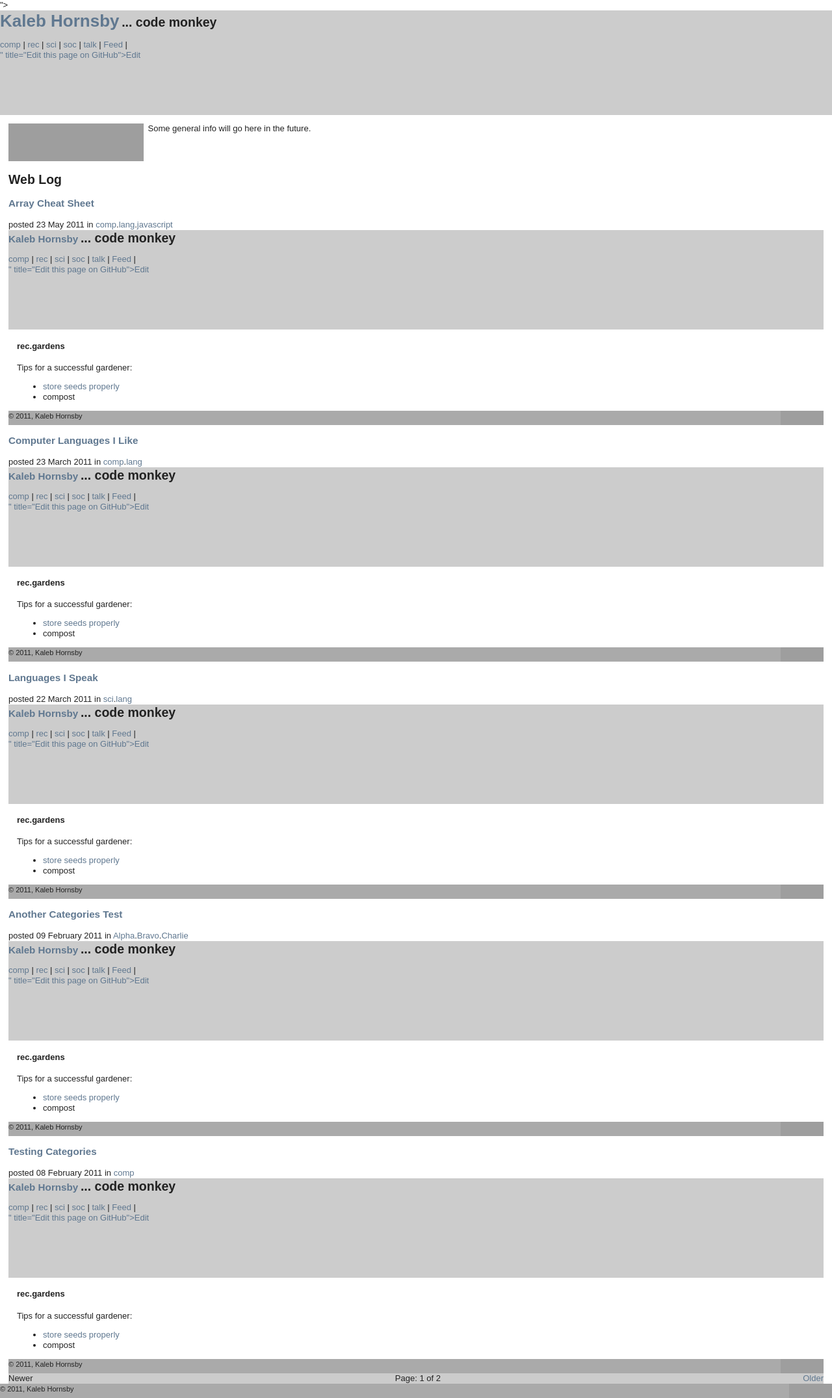
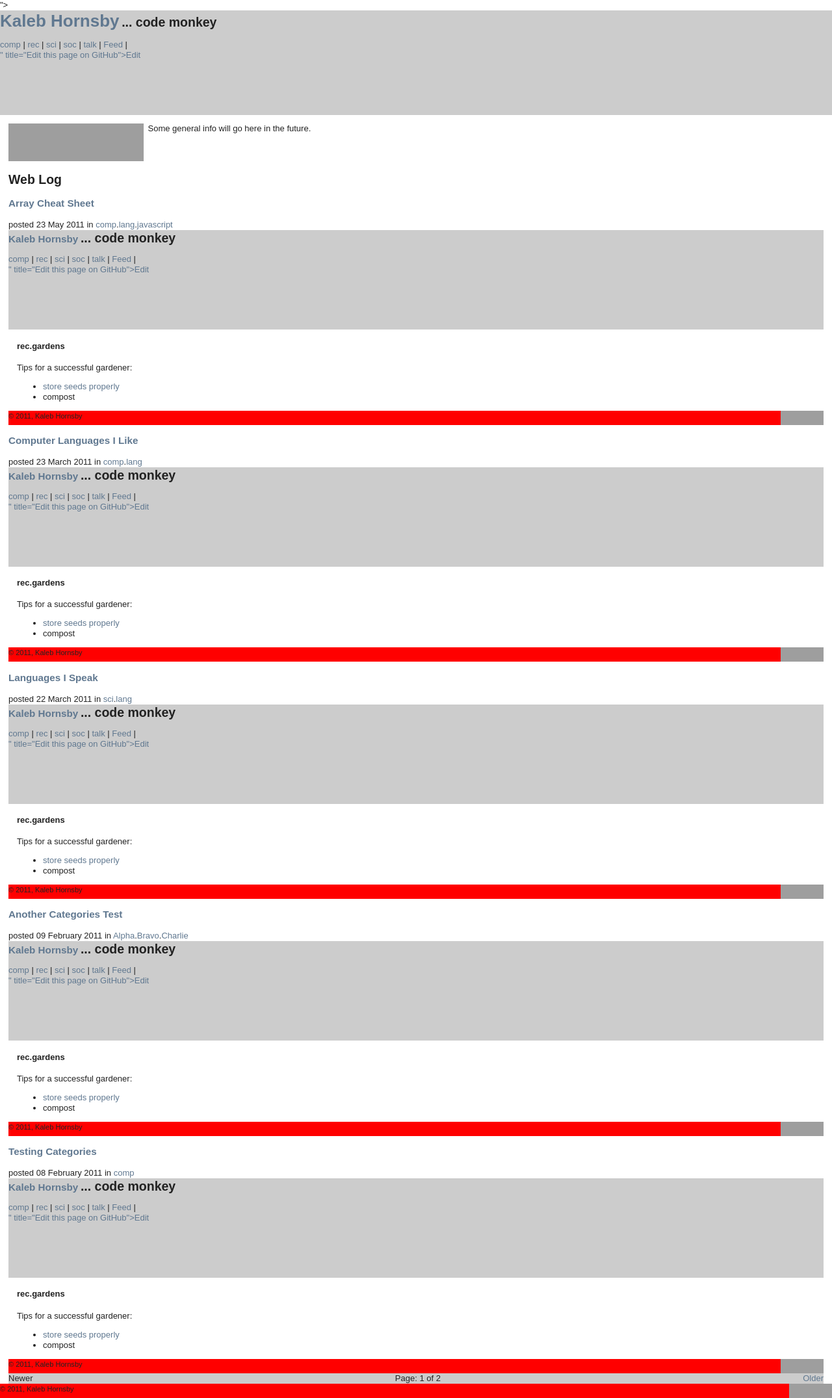
Before and after one commit to kaleb/kaleb.github.com, a Jekyll site: the page built from index.html, in a window 1280 px wide. Shown: the whole page at 65% size. Built offline with Jekyll 4.4.1, drawn with Linux system fonts in a browser that asks for light colours; nearby versions of some CDN libraries; Markdown is read by kramdown in place of the engine named in the settings; the list of posts is cut into pages by our own code; grey boxes are pictures that could not be loaded.

Commit message:
styling footer and header

```diff
--- a/_includes/style-main.css
+++ b/_includes/style-main.css
@@ -4,7 +4,7 @@
 %% Headers and Footers
 {%endcomment%}-----------------------------------------------------------------
 
-#site-header hgroup, #site-footer { background:#AAA; }
+#site-header hgroup, #site-footer { background:red; }
 #site-header, footer.pagination { background:#CCC; }
 #site-header li, .post header li {
 	display:inline;
```
Also changed, not shown: 3 other files.
